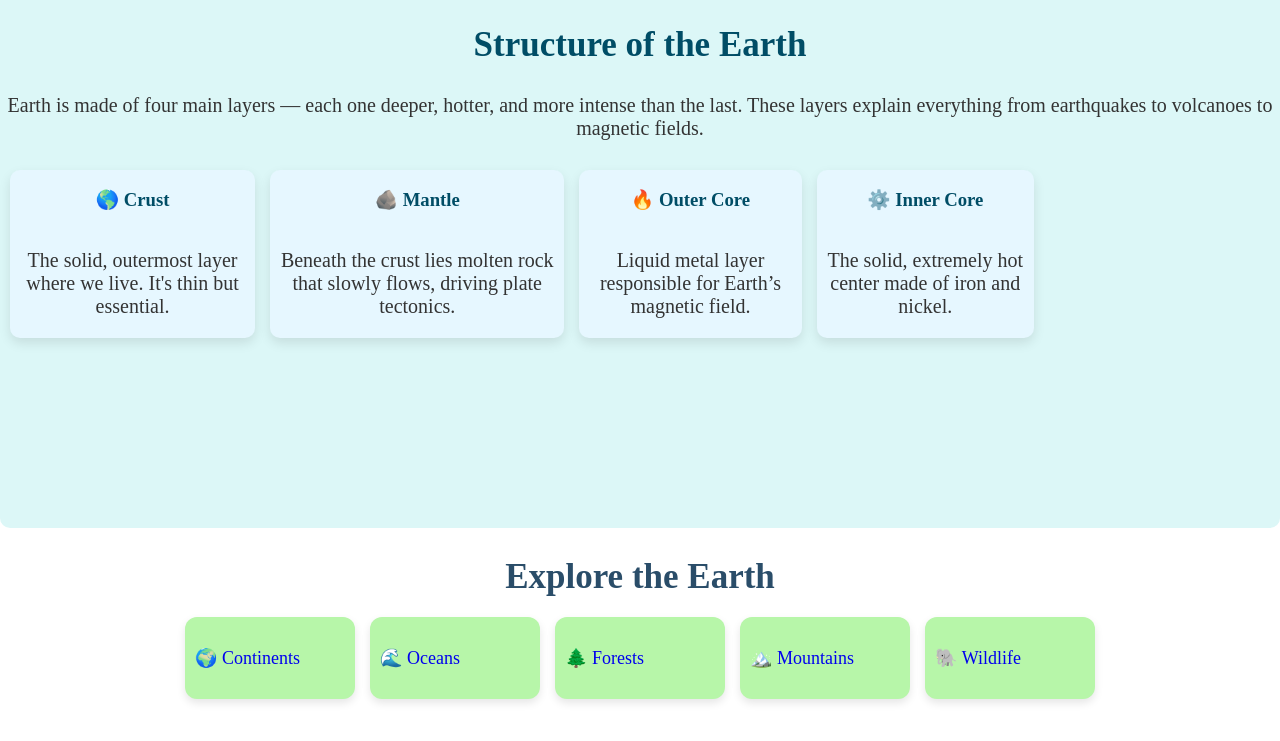
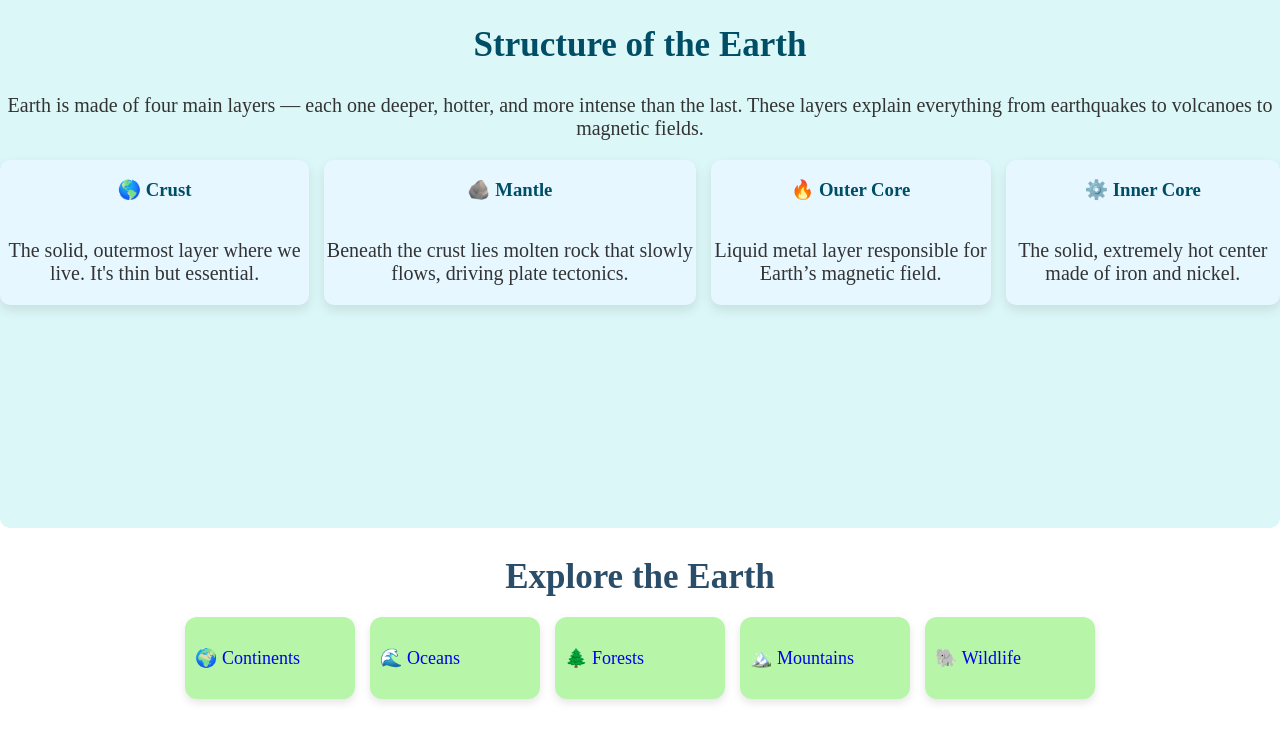
Before and after one commit to rupesh735461/earth, a plain HTML site: page index.html in a window 1280 px wide. Shown: the part 822-1563 px from the top of the page. Drawn offline with Linux system fonts and the light colour scheme.

Commit message:
Add files via upload

```diff
--- a/index.html
+++ b/index.html
@@ -97,12 +97,10 @@
 
     #earth{
         display: flex;
-        width: 80%;
+        width: 100%;
         align-items: center;
         justify-content: center;
         gap: 15px;
-        padding: 10px;
-
     }
     .earth-1{
         background-color: #e6f7ff;
```
